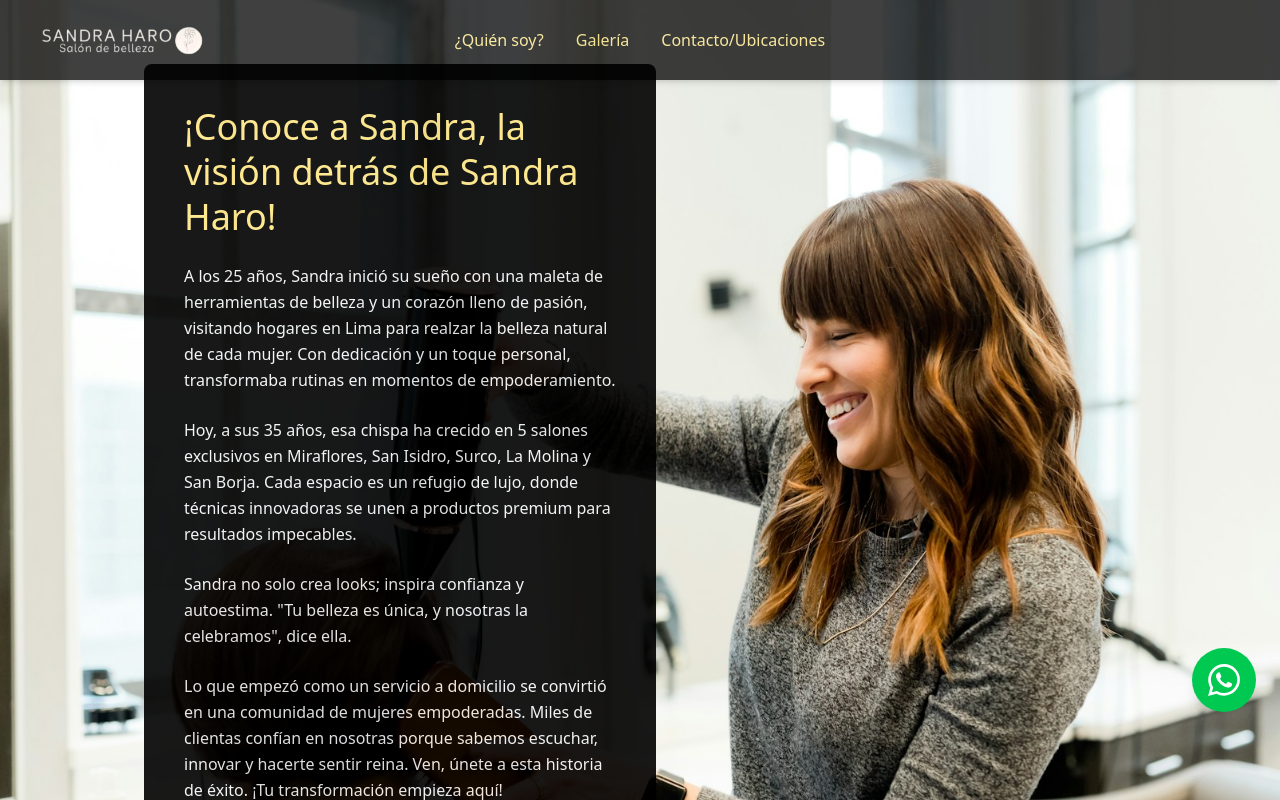
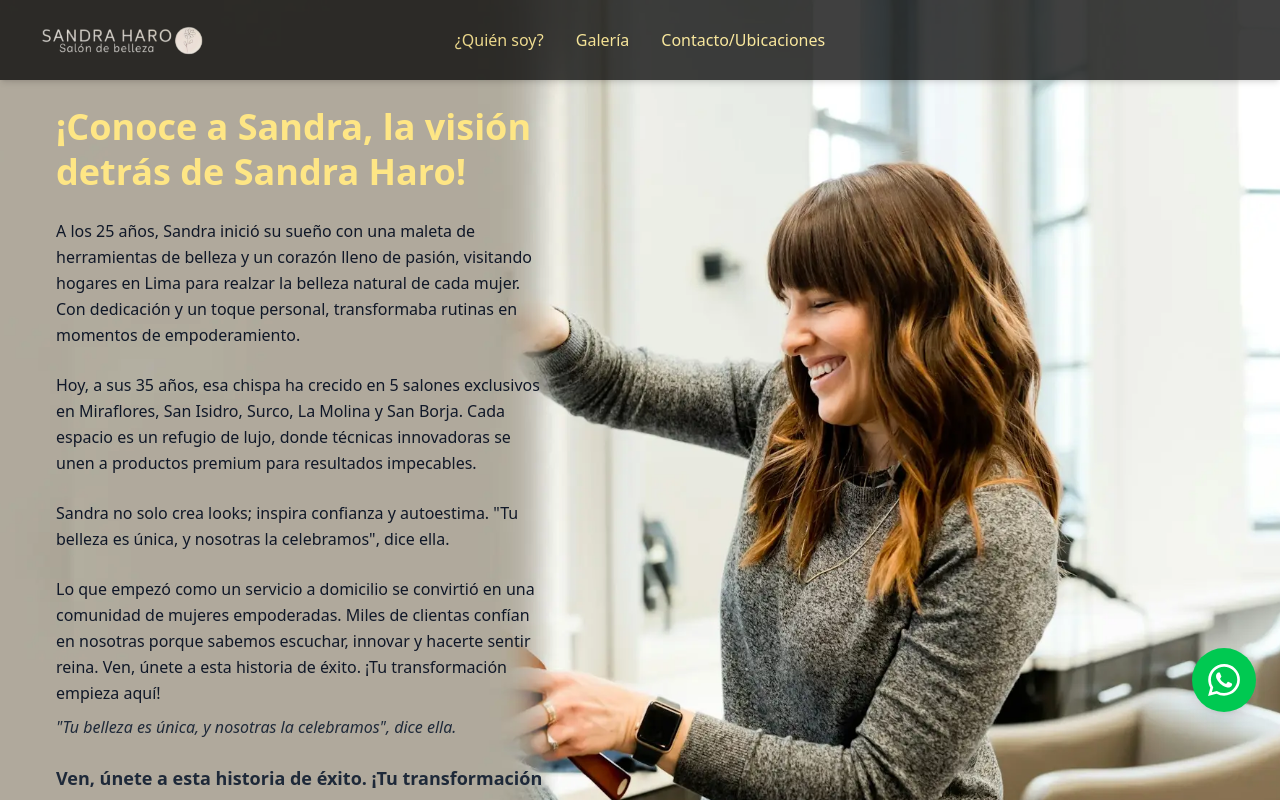
Before and after one commit to Abrahanpiloto/salon-de-belleza, a React (Vite) app: page /sobre-mi in a window 1280 px wide. Shown: the top 800 px of the page. Built offline with nearby package versions, Linux system fonts and the light colour scheme.

Commit message:
se mejoro quien soy

```diff
--- a/src/components/Aboutme2.jsx
+++ b/src/components/Aboutme2.jsx
@@ -17,34 +17,34 @@ const Aboutme = () => {
   return (
     <section className="relative min-h-screen overflow-hidden">
       {/* === DESKTOP: Imagen de fondo + texto completo a la izquierda === */}
-      <div className="hidden md:flex items-center min-h-screen py-16 px-16">
+      <div className="hidden md:flex items-center min-h-screen py-16 px-2">
         <img
-          src="/propietaria-desktop2.jpg"
+          src="/propietaria-desktop2.webp"
           alt="Sandra Haro, fundadora de Sandra Haro, en uno de sus salones"
           className="absolute inset-0 w-full h-full object-cover -z-10"
         />
-        <div className="relative z-10 max-w-lg bg-black opacity-90 p-10 rounded-lg text-white space-y-6 ml-8 lg:ml-20">
-          <h1 className="text-3xl lg:text-4xl font-light text-amber-200 leading-tight">
+        <div className="relative z-10 max-w-xl p-10 rounded-lg text-white space-y-6 ml-2">
+          <h1 className="text-3xl lg:text-4xl font-bold text-amber-200 leading-tight">
             ¡Conoce a Sandra, la visión detrás de Sandra Haro!
           </h1>
-          <p className="text-md leading-relaxed text-gray-100">
+          <p className="text-md leading-relaxed text-gray-900">
             {fullText.split("\n")[0]}
           </p>
-          <p className="text-md leading-relaxed text-gray-100">
+          <p className="text-md leading-relaxed text-gray-900">
             {fullText.split("\n")[1]}
           </p>
-          <p className="text-md leading-relaxed text-gray-100">
+          <p className="text-md leading-relaxed text-gray-900">
             {fullText.split("\n")[2]}
           </p>
-          <p className="text-md leading-relaxed text-gray-100">
+          <p className="text-md leading-relaxed text-gray-900">
             {fullText.split("\n")[3]}
-            <span className="block mt-2 italic text-amber-200">
+            <span className="block mt-2 italic text-gray-800">
               "Tu belleza es única, y nosotras la celebramos", dice ella.
             </span>
           </p>
-          <p className="text-lg leading-relaxed text-gray-100 font-medium">
+          <p className="text-lg leading-relaxed text-gray-800 font-medium">
             {fullText.split("\n")[4]}
-            <span className="block mt-3 text-amber-200 font-bold">
+            <span className="block mt-3 text-gray-800 font-bold">
               Ven, únete a esta historia de éxito. ¡Tu transformación empieza
               aquí!
             </span>
```
Also changed, not shown: public/propietaria-desktop2.webp (added).
